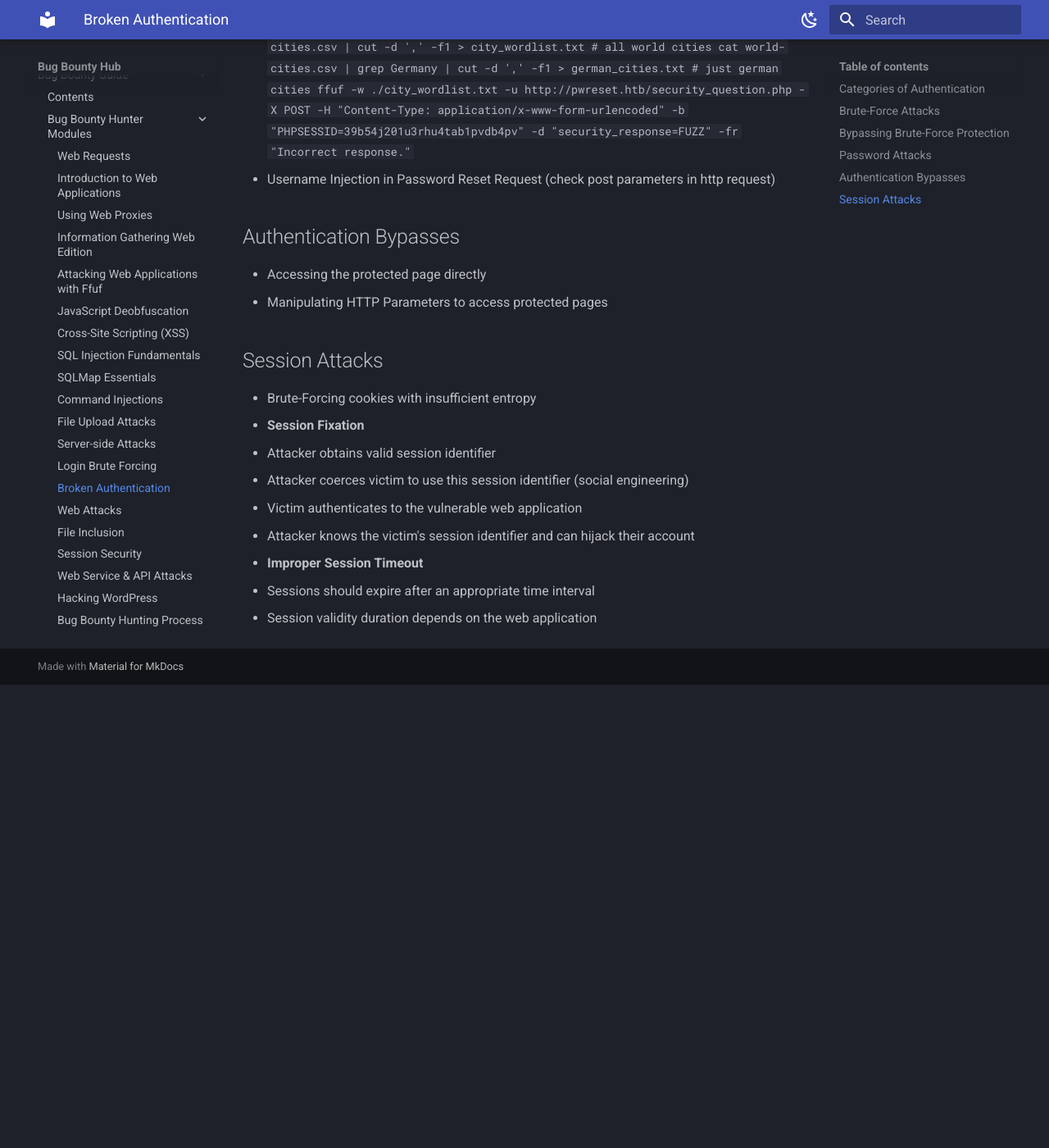
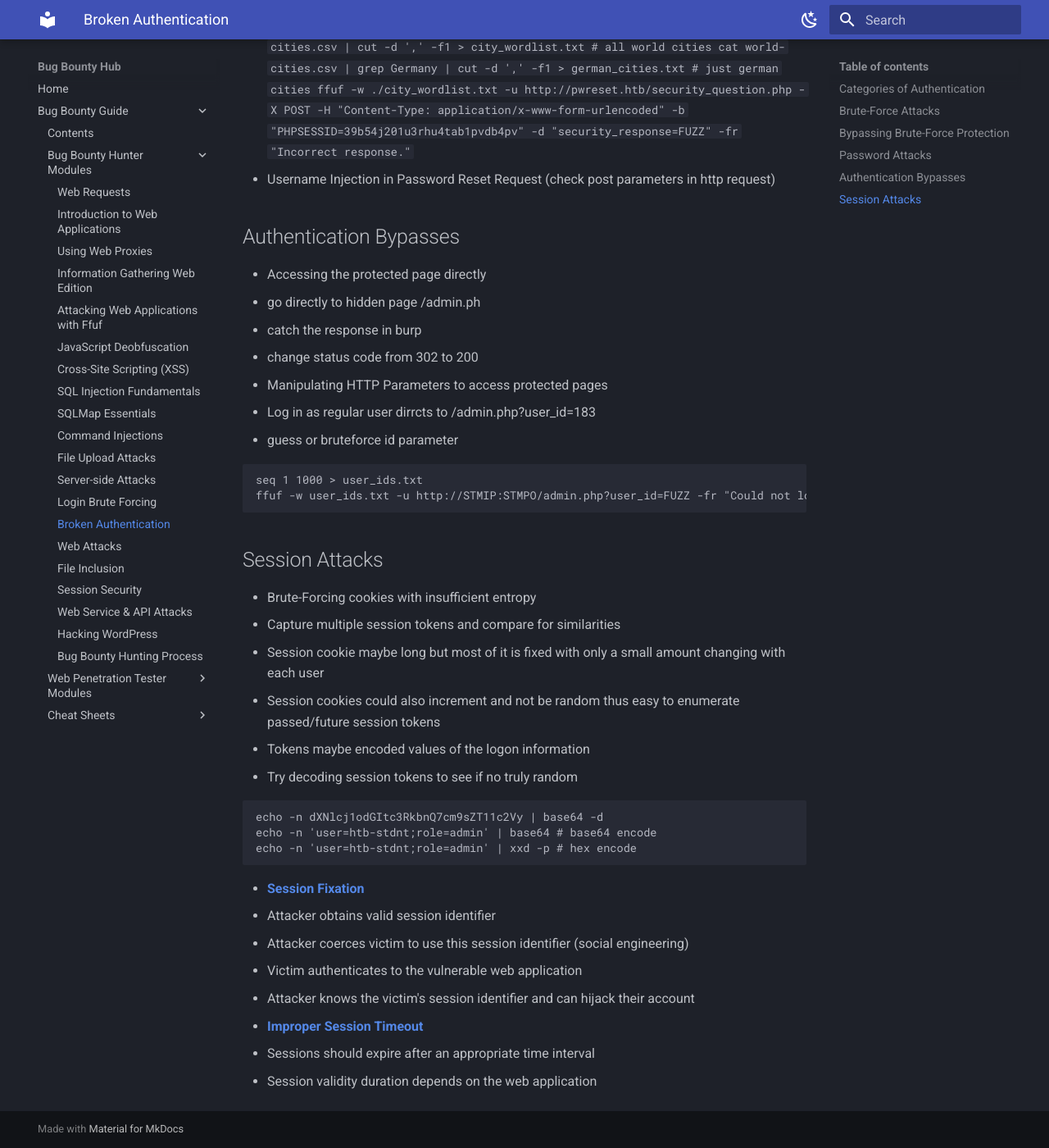
Before and after one commit to variable190/BugBounty, an MkDocs documentation site: the page built from docs/bug-bounty-guide/broken-authentication.md, in a window 1280 px wide and 1400 px high, scrolled down 1262 px. Shown: the whole window at 82% size. Built offline with MkDocs 1.6.1 and Material for MkDocs 9.7.7, drawn with Linux system fonts in a browser that asks for light colours; before the commit the page ends 2097 px from its top, so only the background shows below that.

Commit message:
complete broken authentication page

````diff
--- a/docs/bug-bounty-guide/broken-authentication.md
+++ b/docs/bug-bounty-guide/broken-authentication.md
@@ -51,16 +51,35 @@
 ## Authentication Bypasses
 
 - Accessing the protected page directly
+  - go directly to hidden page /admin.ph
+  - catch the response in burp
+  - change status code from 302 to 200
 - Manipulating HTTP Parameters to access protected pages
+  - Log in as regular user dirrcts to /admin.php?user_id=183
+  - guess or bruteforce id parameter
+```bash
+seq 1 1000 > user_ids.txt
+ffuf -w user_ids.txt -u http://STMIP:STMPO/admin.php?user_id=FUZZ -fr "Could not load admin data."
+```
 
 ## Session Attacks
 
 - Brute-Forcing cookies with insufficient entropy
-- **Session Fixation**
+  - Capture multiple session tokens and compare for similarities
+  - Session cookie maybe long but most of it is fixed with only a small amount changing with each user
+  - Session cookies could also increment and not be random thus easy to enumerate passed/future session tokens
+  - Tokens maybe encoded values of the logon information
+  - Try decoding session tokens to see if no truly random
+```bash
+echo -n dXNlcj1odGItc3RkbnQ7cm9sZT11c2Vy | base64 -d
+echo -n 'user=htb-stdnt;role=admin' | base64 # base64 encode
+echo -n 'user=htb-stdnt;role=admin' | xxd -p # hex encode
+```
+- **[Session Fixation](https://owasp.org/www-community/attacks/Session_fixation)**
   - Attacker obtains valid session identifier
   - Attacker coerces victim to use this session identifier (social engineering)
   - Victim authenticates to the vulnerable web application
   - Attacker knows the victim's session identifier and can hijack their account
-- **Improper Session Timeout**
+- **[Improper Session Timeout](https://owasp.org/www-community/Session_Timeout)**
   - Sessions should expire after an appropriate time interval
   - Session validity duration depends on the web application
--- a/mkdocs.yml
+++ b/mkdocs.yml
@@ -49,3 +49,4 @@
   - search
 markdown_extensions:
   - attr_list
+  - pymdownx.highlight
````
